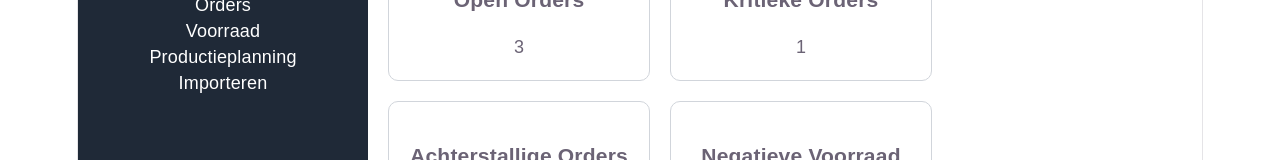
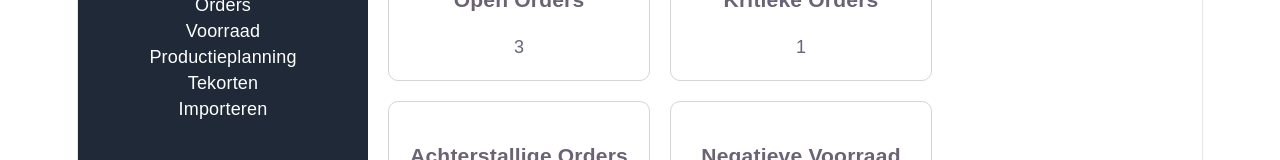
Before and after one commit to Sid348-jpg/Productie-planning-app, a React (Vite) app in the folder planning-app/: page / in a window 1280 px wide. Shown: the part 165-325 px from the top of the page. Built offline with nearby package versions, Linux system fonts and the light colour scheme.

Commit message:
fase 9 productieplanning en tekorten

```diff
--- a/planning-app/src/App.jsx
+++ b/planning-app/src/App.jsx
@@ -159,6 +159,13 @@ function App() {
         </p>
 
         <p
+          style={{ cursor: "pionter" }}
+          onClick={() => setPagina("tekorten")}
+          >
+            Tekorten
+          </p>
+
+        <p
           style={{ cursor: "pointer" }}
           onClick={() => setPagina("import")}
         >
@@ -177,6 +184,7 @@ function App() {
           {pagina === "orders" && "Orders"}
           {pagina === "voorraad" && "Voorraad"}
           {pagina === "planning" && "Productieplanning"}
+          {pagina === "tekorten" && "Tekorten"}
           {pagina === "import" && "Importeren"}
         </h1>
 
```
Also changed, not shown: 1 other file (tests, documents, lock files or other folders).
